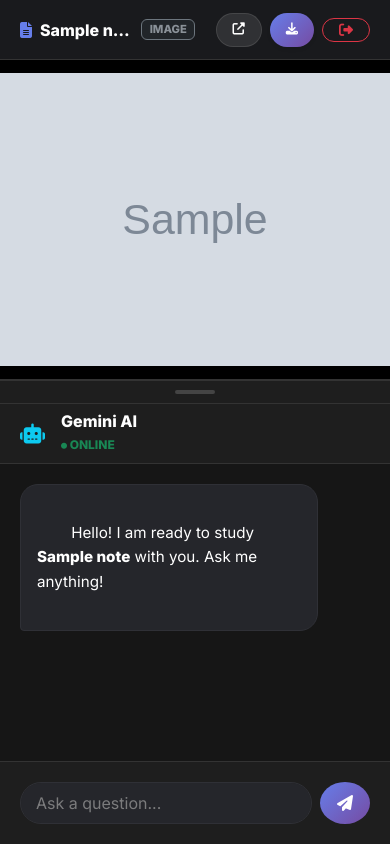
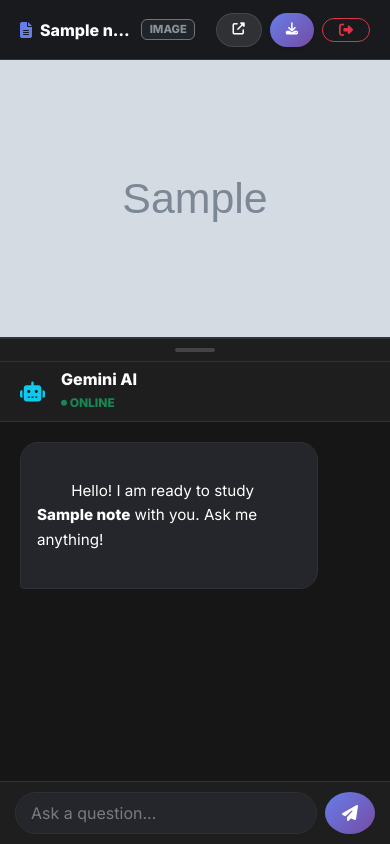
Before and after one commit to rodeatharva04/noteshare, a Django app: page /note/1/study/ in a window 390 px wide. Run offline with Django 5.2, Linux system fonts and the light colour scheme; a user stored in the database is signed in; tables that the repository leaves empty hold one stand-in row (values such as "Sample post"); grey boxes marked "Sample" are stand-in pictures; some libraries are stand-ins or nearby versions.

Commit message:
Update ai_chat.html

```diff
--- a/templates/ai_chat.html
+++ b/templates/ai_chat.html
@@ -85,6 +85,7 @@
     flex-direction: column;
     width: 100vw;
     height: 100vh;
+    height: 100dvh;
     background-color: var(--study-bg);
   }
 
@@ -177,6 +178,7 @@
     flex-direction: column;
     background-color: #161616;
     overflow: hidden;
+    min-height: 0; /* Important for flex child containment */
   }
 
   .chat-header {
@@ -203,7 +205,8 @@
     padding: 20px;
     background: var(--study-surface);
     border-top: 1px solid var(--study-border);
-    flex-shrink: 0;
+    flex-shrink: 0; /* Prevents the bar from being squished */
+    padding-bottom: calc(20px + env(safe-area-inset-bottom)); /* Safari iOS fix */
   }
 
   .msg {
@@ -282,15 +285,8 @@
   }
 
   @keyframes bounce {
-
-    0%,
-    100% {
-      transform: translateY(0);
-    }
-
-    50% {
-      transform: translateY(-4px);
-    }
+    0%, 100% { transform: translateY(0); }
+    50% { transform: translateY(-4px); }
   }
 
   @media (min-width: 769px) {
@@ -322,11 +318,12 @@
   @media (max-width: 768px) {
     .study-container {
       flex-direction: column;
+      height: 100dvh !important; /* Forces layout to fill screen */
     }
 
     .viewer-pane {
       width: 100% !important;
-      height: 45%;
+      height: 40%; /* Reduced slightly for more chat space */
       flex: none;
       border-right: none;
       border-bottom: 1px solid var(--study-border);
@@ -334,8 +331,10 @@
 
     .chat-pane {
       width: 100% !important;
-      height: auto;
-      flex: 1;
+      height: 0 !important; /* Important: prevents content from stretching the pane */
+      flex: 1 1 auto !important; /* Chat fills remaining space precisely */
+      display: flex !important;
+      flex-direction: column !important;
     }
 
     .resizer {
@@ -350,6 +349,10 @@
     .grip-lines {
       width: 40px;
       height: 4px;
+    }
+
+    .chat-input-box {
+        padding: 10px 15px !important; /* Smaller padding on mobile */
     }
   }
 </style>
@@ -608,5 +611,13 @@
       });
     }
   }
+
+  // Mobile Keyboard fix: ensures the input stays visible when keyboard pops up
+  if (window.visualViewport) {
+    window.visualViewport.addEventListener('resize', () => {
+      document.body.style.height = window.visualViewport.height + 'px';
+      chatBox.scrollTop = chatBox.scrollHeight;
+    });
+  }
 </script>
 {% endblock %}
```
